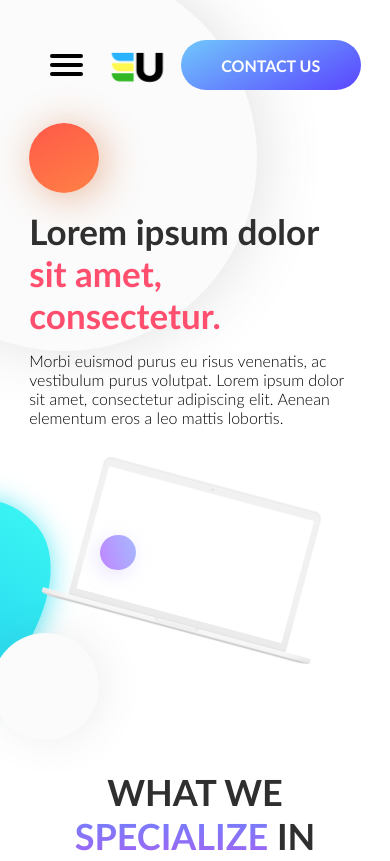
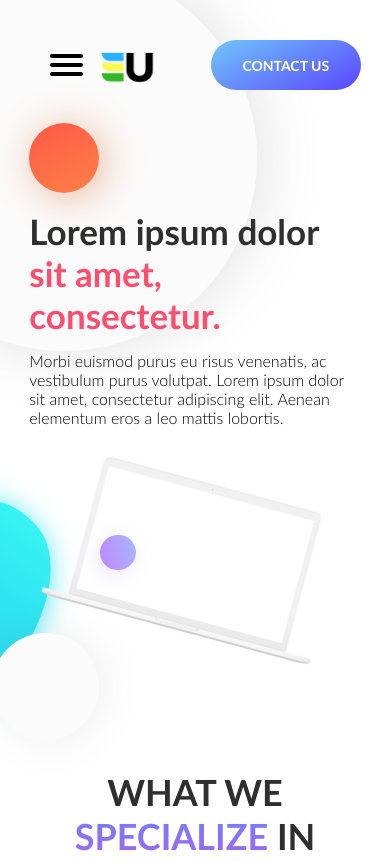
Before and after one commit to Nikita1999UA/frontendCourse, a plain HTML site: page index.html in a window 390 px wide. Shown: the top 861 px of the page. Drawn offline with nearby package versions, Linux system fonts and the light colour scheme.

Commit message:
Add files via upload

```diff
--- a/css/media.sass
+++ b/css/media.sass
@@ -89,7 +89,7 @@
         padding-bottom: 80px
         & .about__logo
             top: 40px
-            margin-left: 50px
+            margin-left: 40px
             z-index: 22
         & .about__logo_big
             height: auto
@@ -97,6 +97,9 @@
             width: 120px
         & .about__menu
             z-index: 0
+        & .about__btn
+            width: 150px
+            font-size: 14px
         // & .about__menu
         //     opacity: 0
         //     left: -200px
```
Also changed, not shown: css/media.css, 1 other file.
